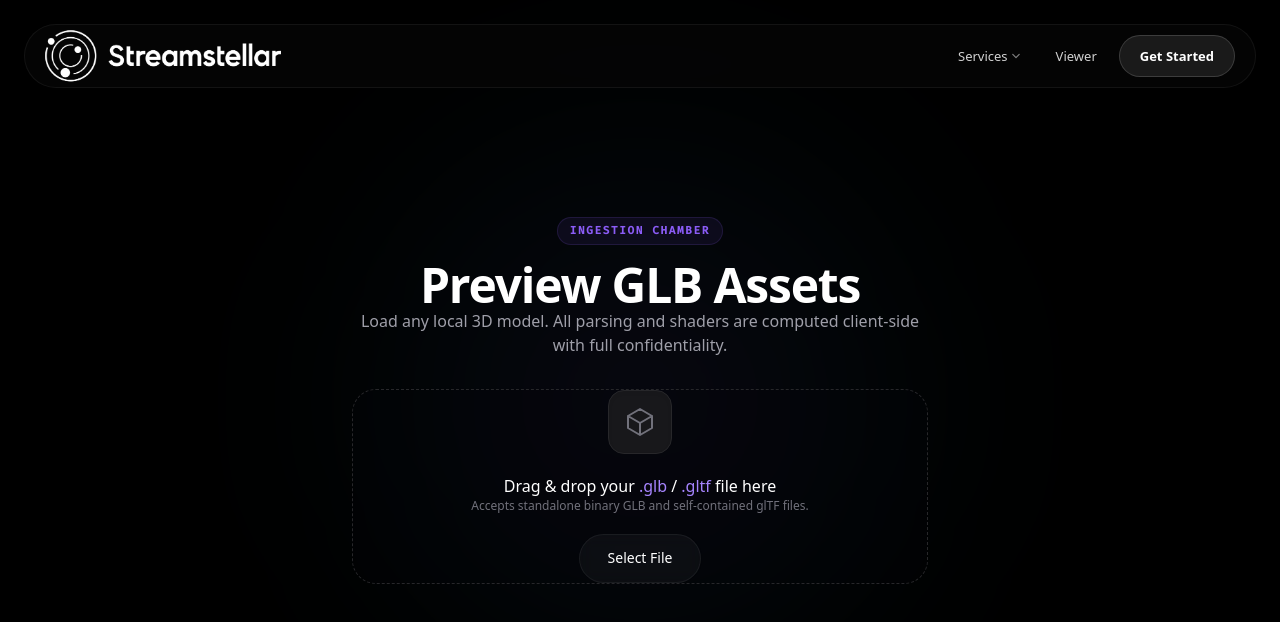
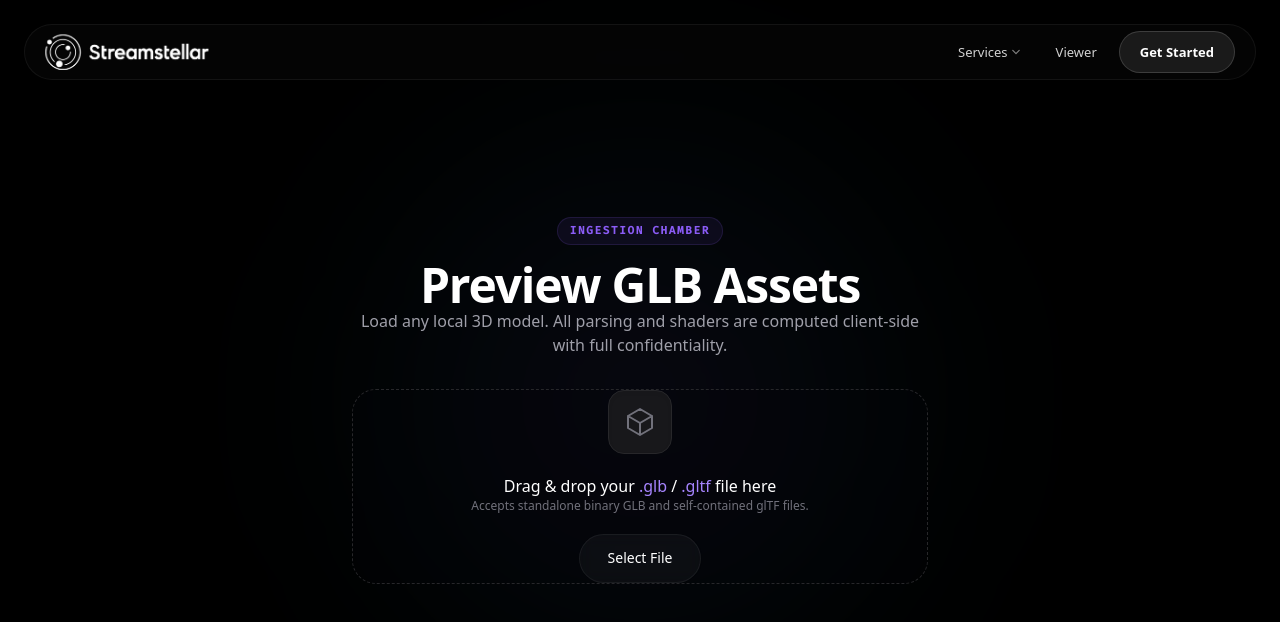
Before and after one commit to Nitavparikh/streamstellar-website, a Next.js app: page /viewer in a window 1280 px wide. Shown: the top 622 px of the page. Built offline with nearby package versions, Linux system fonts and the light colour scheme.

Commit message:
Update globals.css

```diff
--- a/src/app/globals.css
+++ b/src/app/globals.css
@@ -300,12 +300,6 @@ input, textarea {
   transition: background var(--duration) var(--ease), border-color var(--duration) var(--ease), top var(--duration) var(--ease), height var(--duration) var(--ease);
 }
 
-@media (min-width: 768px) {
-  .nav-bar {
-    height: 64px;
-  }
-}
-
 .nav-bar.scrolled {
   background: rgba(5, 5, 5, 0.7);
   border-color: var(--border-active);
@@ -343,28 +337,28 @@ input, textarea {
 
 /* Navbar Logo Size (Custom Dimensions based on 686x151 content) */
 .nav-logo-container {
-  height: 40px;
-  width: 182px;
+  height: 28px;
+  width: 127px;
 }
 
 .nav-logo-img {
-  height: 136px;
-  width: 271px;
-  top: -35px;
-  left: -59px;
+  height: 95px;
+  width: 190px;
+  top: -24px;
+  left: -41px;
 }
 
 @media (min-width: 768px) {
   .nav-logo-container {
-    height: 52px;
-    width: 236px;
+    height: 36px;
+    width: 164px;
   }
 
   .nav-logo-img {
-    height: 177px;
-    width: 353px;
-    top: -45px;
-    left: -77px;
+    height: 123px;
+    width: 244px;
+    top: -31px;
+    left: -53px;
   }
 }
 
```
